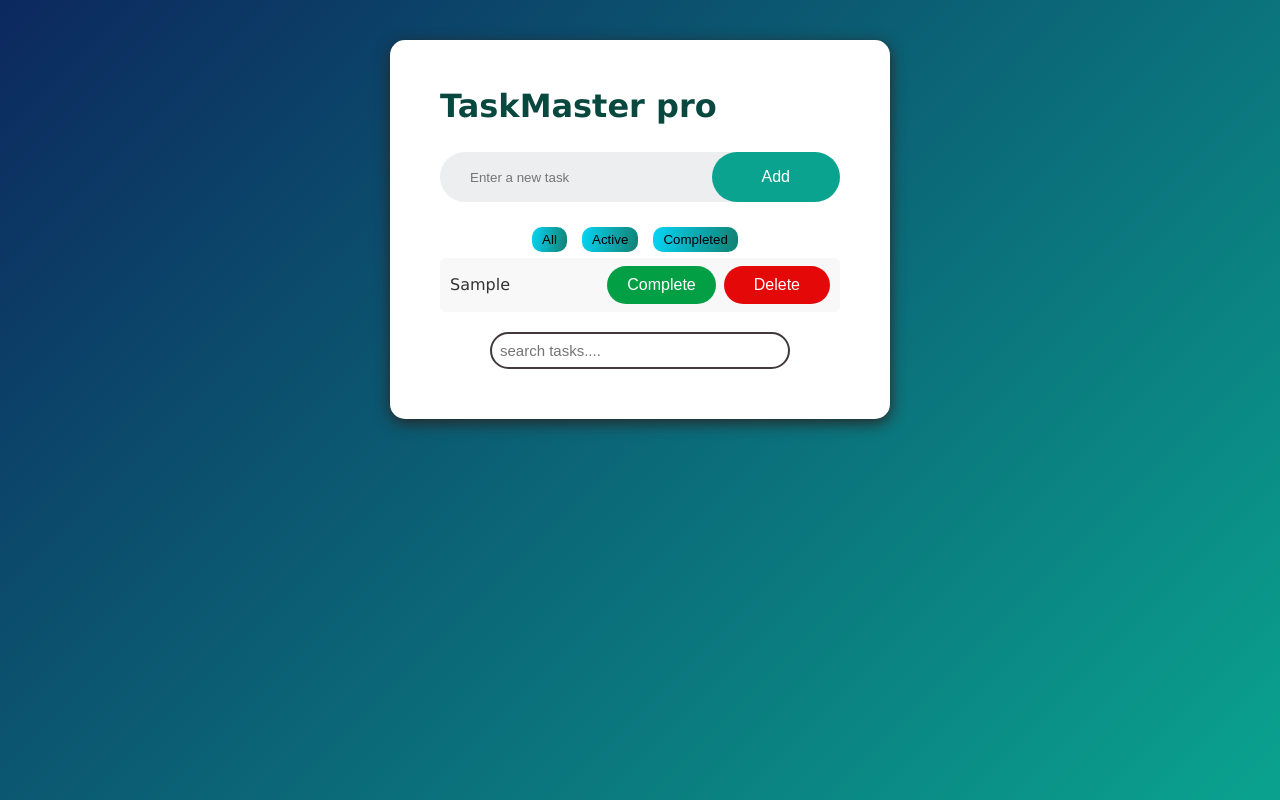
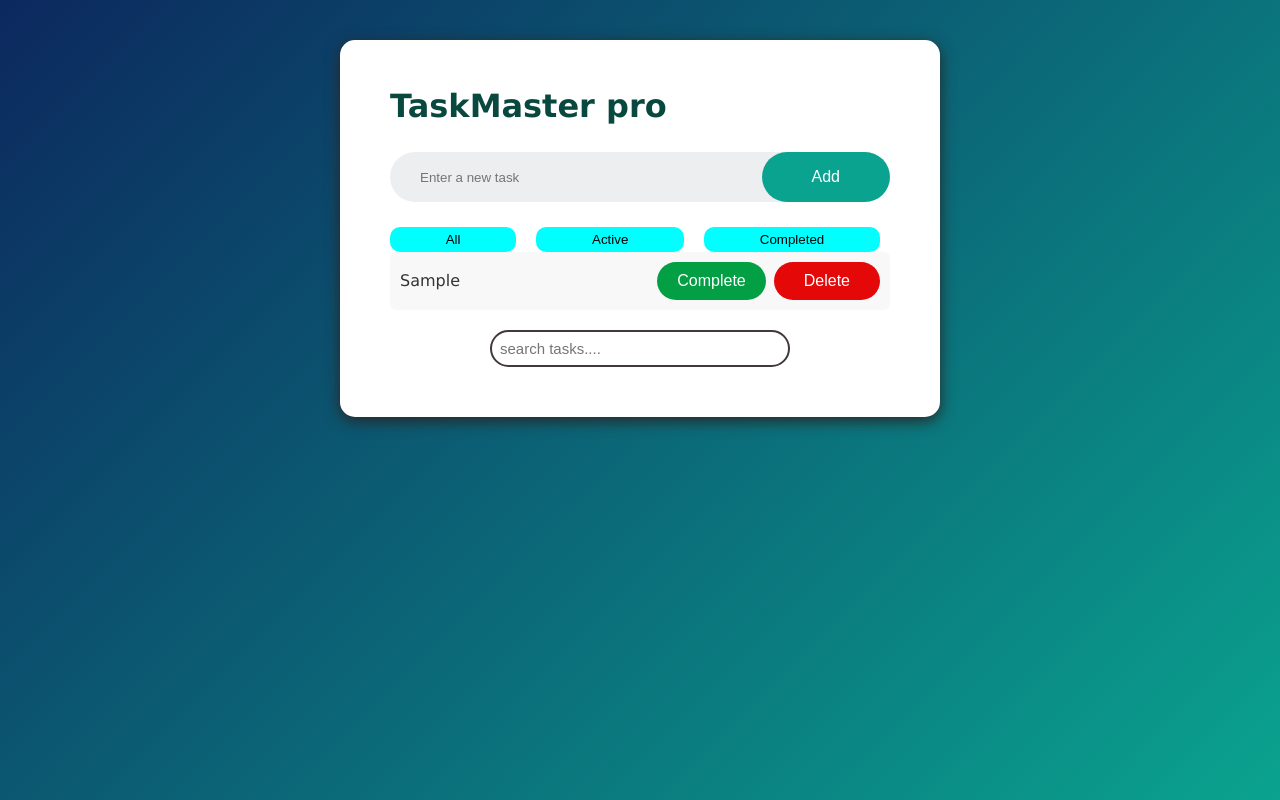
Before and after one commit to Arthuro999/Advanced-To-do-web-application, a plain HTML site: page index.html in a window 1280 px wide. Both pictures are taken after typing "Sample" into the empty fields and a click on the button "Add". Drawn offline with Linux system fonts and the light colour scheme.

Commit message:
Update style.css

```diff
--- a/style.css
+++ b/style.css
@@ -22,8 +22,9 @@ body {
     padding: 50px;
     border-radius: 15px;
     box-shadow: 0 4px 15px rgb(39, 39, 39);
-    max-width: 500px;
-    width: 100%;
+    max-width: 600px;
+    width: 90%;
+    box-sizing: border-box;
 }
 
 header h1 {
@@ -40,6 +41,12 @@ header h1 {
     border-radius: 30px;
     padding-left: 20px;
     margin-bottom: 25px;
+}
+#task-input, #add-btn, .edit-input {
+    width: 100%;
+    box-sizing: border-box;
+    margin-bottom: 10px;
+    font-size: 16px;
 }
 
 input#input-box {
@@ -72,11 +79,16 @@ input#input-box {
 
 }
 #filters{
-    margin-top: 1em;
+    display: flex;
+    flex-wrap: wrap;
+    gap: 10px;
+    justify-content: center;
+    margin-top: 20px;
 }
 .filter-btn {
+    flex: 1 1 auto;
     border: none;
-    background: linear-gradient(100deg, #06d5f5, #128071);
+    background-color: cyan;
     border-radius: 10px;
     margin-right: 10px;
     padding: 5px 10px;
@@ -90,17 +102,19 @@ input#input-box {
     color: #fff;
 }
 .task-item {
+    flex-wrap: wrap;
     display: flex;
     align-items: center;
     justify-content: space-between;
-    padding: 8px 10px;
+    padding: 10px;
     background-color: #f8f8f8;
-    margin: 6px 0;
+    margin-bottom: 8px;
     border-radius: 6px;
-    list-style: none;
+    word-break: break-word;
 }
 .task-item span {
     flex-grow: 1;
+    margin-right: 10px;
 }
 .completed {
     text-decoration: line-through;
```
